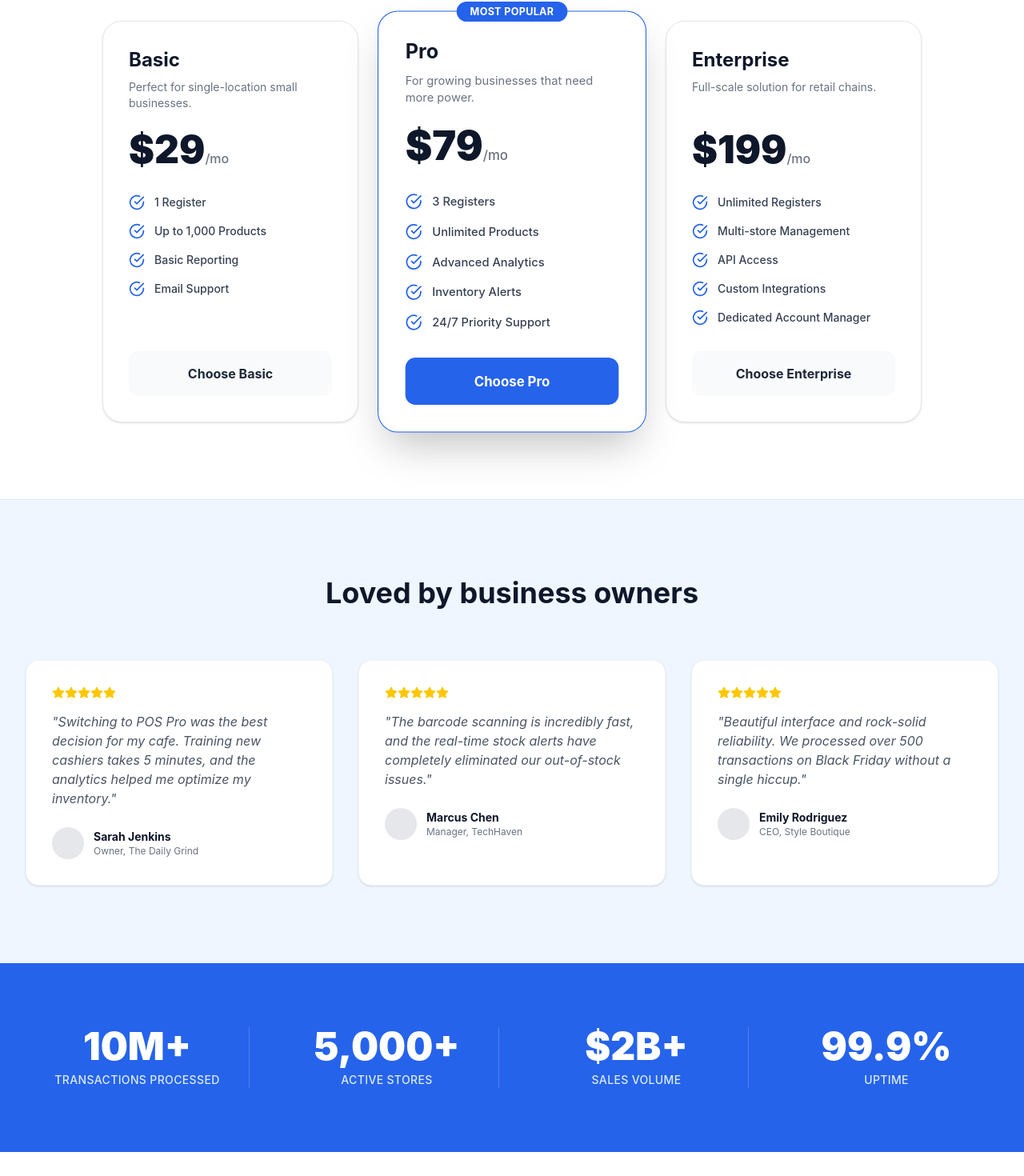
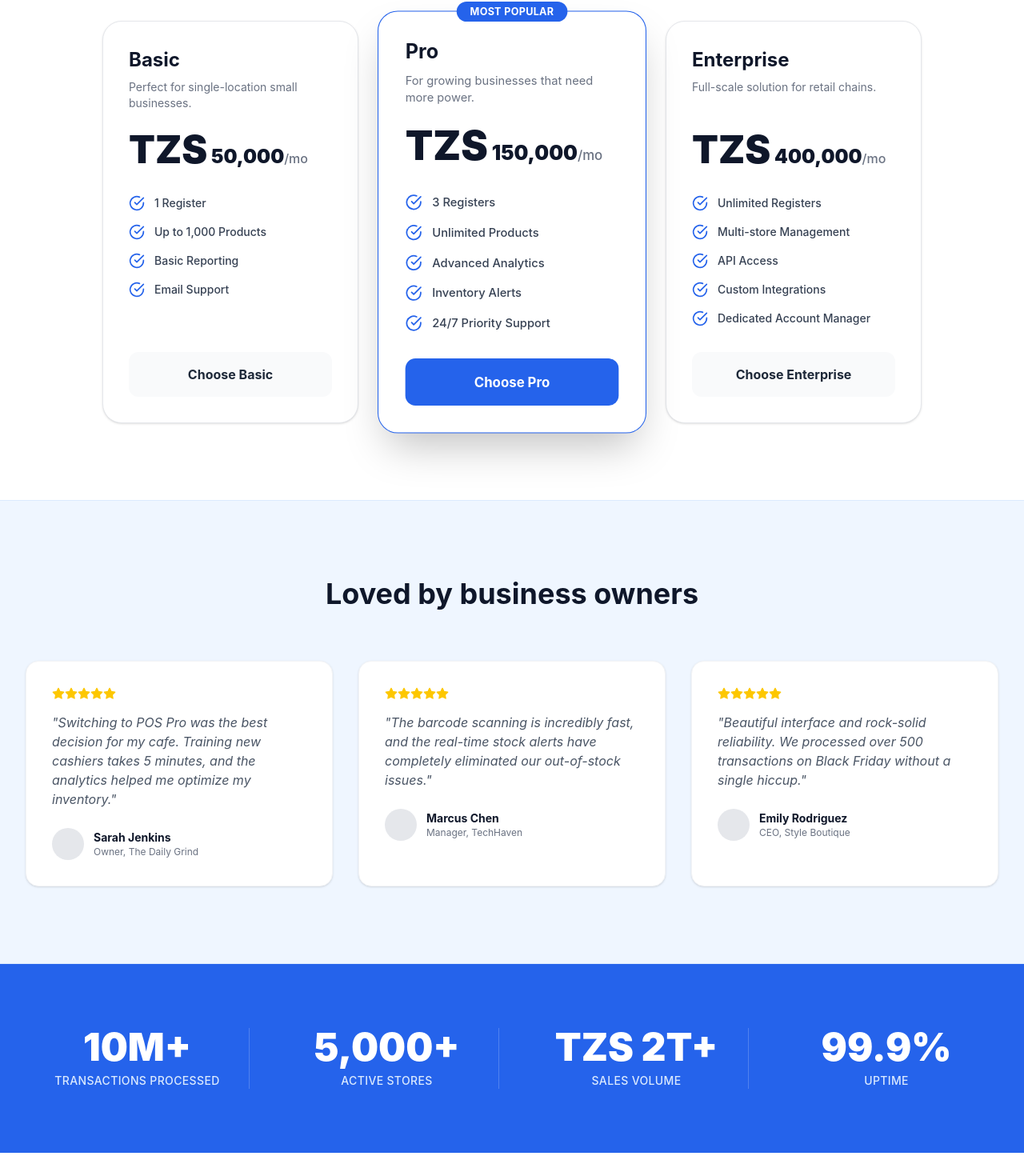
Before and after one commit to APKnation/Point-Of-Sales, a React app in the folder frontend/: page / in a window 1280 px wide. Shown: the part 4460-5930 px from the top of the page at 80% size. Built offline with nearby package versions, Linux system fonts and the light colour scheme; the HTML template or start-up script is replaced by a standard one.

Commit message:
updated frontend pages

```diff
--- a/frontend/src/pages/Landing.jsx
+++ b/frontend/src/pages/Landing.jsx
@@ -249,16 +249,17 @@ const Landing = () => {
 
                     <div className="grid grid-cols-1 md:grid-cols-3 gap-8 max-w-5xl mx-auto">
                         {[
-                            { name: "Basic", price: "29", desc: "Perfect for single-location small businesses.", features: ["1 Register", "Up to 1,000 Products", "Basic Reporting", "Email Support"] },
-                            { name: "Pro", price: "79", desc: "For growing businesses that need more power.", features: ["3 Registers", "Unlimited Products", "Advanced Analytics", "Inventory Alerts", "24/7 Priority Support"], popular: true },
-                            { name: "Enterprise", price: "199", desc: "Full-scale solution for retail chains.", features: ["Unlimited Registers", "Multi-store Management", "API Access", "Custom Integrations", "Dedicated Account Manager"] }
+                            { name: "Basic", price: "50,000", desc: "Perfect for single-location small businesses.", features: ["1 Register", "Up to 1,000 Products", "Basic Reporting", "Email Support"] },
+                            { name: "Pro", price: "150,000", desc: "For growing businesses that need more power.", features: ["3 Registers", "Unlimited Products", "Advanced Analytics", "Inventory Alerts", "24/7 Priority Support"], popular: true },
+                            { name: "Enterprise", price: "400,000", desc: "Full-scale solution for retail chains.", features: ["Unlimited Registers", "Multi-store Management", "API Access", "Custom Integrations", "Dedicated Account Manager"] }
                         ].map((tier, i) => (
                             <div key={i} className={`bg-white rounded-3xl border ${tier.popular ? 'border-primary shadow-2xl relative scale-105 z-10' : 'border-gray-200 shadow-sm'} p-8 flex flex-col`}>
                                 {tier.popular && <span className="absolute top-0 left-1/2 -translate-x-1/2 -translate-y-1/2 bg-primary text-white px-4 py-1 rounded-full text-xs font-bold uppercase tracking-wide">Most Popular</span>}
                                 <h3 className="text-2xl font-bold text-secondary mb-2">{tier.name}</h3>
                                 <p className="text-gray-500 text-sm mb-6 h-10">{tier.desc}</p>
                                 <div className="mb-8">
-                                    <span className="text-5xl font-black text-secondary">${tier.price}</span>
+                                    <span className="text-5xl font-black text-secondary">TZS</span>
+                                    <span className="text-2xl font-black text-secondary"> {tier.price}</span>
                                     <span className="text-gray-500 font-medium">/mo</span>
                                 </div>
                                 <ul className="space-y-4 mb-8 flex-1">
@@ -318,7 +319,7 @@ const Landing = () => {
                             <div className="text-blue-100 font-medium text-sm uppercase tracking-wide">Active Stores</div>
                         </div>
                         <div>
-                            <div className="text-4xl md:text-5xl font-black mb-2">$2B+</div>
+                            <div className="text-4xl md:text-5xl font-black mb-2">TZS 2T+</div>
                             <div className="text-blue-100 font-medium text-sm uppercase tracking-wide">Sales Volume</div>
                         </div>
                         <div>
--- a/frontend/src/pages/Reports.jsx
+++ b/frontend/src/pages/Reports.jsx
@@ -1,6 +1,7 @@
 import React, { useState, useEffect } from 'react';
 import { FiDownload, FiCalendar, FiDollarSign, FiTrendingUp } from 'react-icons/fi';
 import { LineChart, Line, XAxis, YAxis, CartesianGrid, Tooltip, Legend, ResponsiveContainer, BarChart, Bar } from 'recharts';
+import { formatTZS } from '../utils/currency';
 import api from '../services/api';
 import Swal from 'sweetalert2';
 
@@ -61,7 +62,7 @@ const Reports = () => {
                     <div>
                         <p className="text-sm text-gray-500 font-medium">Total Revenue</p>
                         <p className="text-2xl font-bold text-secondary">
-                            ${salesData.reduce((acc, curr) => acc + curr.total, 0).toFixed(2)}
+                            {formatTZS(salesData.reduce((acc, curr) => acc + curr.total, 0))}
                         </p>
                     </div>
                 </div>
@@ -72,7 +73,7 @@ const Reports = () => {
                     <div>
                         <p className="text-sm text-gray-500 font-medium">Average Order Value</p>
                         <p className="text-2xl font-bold text-secondary">
-                            ${salesData.length > 0 ? (salesData.reduce((acc, curr) => acc + curr.total, 0) / salesData.length).toFixed(2) : '0.00'}
+                            {salesData.length > 0 ? formatTZS(salesData.reduce((acc, curr) => acc + curr.total, 0) / salesData.length) : 'TZS 0'}
                         </p>
                     </div>
                 </div>
--- a/frontend/src/pages/Settings.jsx
+++ b/frontend/src/pages/Settings.jsx
@@ -47,6 +47,7 @@ const Settings = () => {
                         <div>
                             <label className="block text-sm font-medium text-gray-700">Currency</label>
                             <select className="mt-1 block w-full border border-gray-300 rounded-lg px-3 py-2">
+                                <option>TZS (TSh)</option>
                                 <option>USD ($)</option>
                                 <option>EUR (€)</option>
                                 <option>GBP (£)</option>
```
